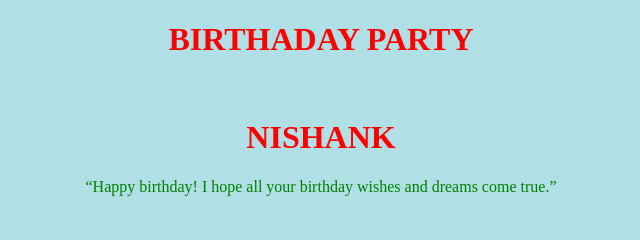
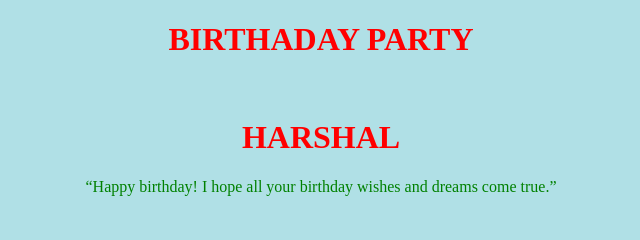
Before and after one commit to harshaltapre/invitation, a plain HTML site: page index.html in a window 1280 px wide. Shown: the top 240 px of the page, 319-959 px from the left. Drawn offline with Linux system fonts and the light colour scheme.

Commit message:
file uploaded

```diff
--- a/index.html
+++ b/index.html
@@ -9,7 +9,7 @@ p    {color: green;}
 </style>
 <body align="center">
 <h1 style="font-family:script MT;">BIRTHADAY PARTY</h2><br>
-<h1>NISHANK</h1>
+<h1>HARSHAL</h1>
 <p>“Happy birthday! I hope all your birthday wishes and dreams come true.”</p><br>
 <h2>SATURDAY, SEPTEMBER 16TH, 2023
 <br>
```
